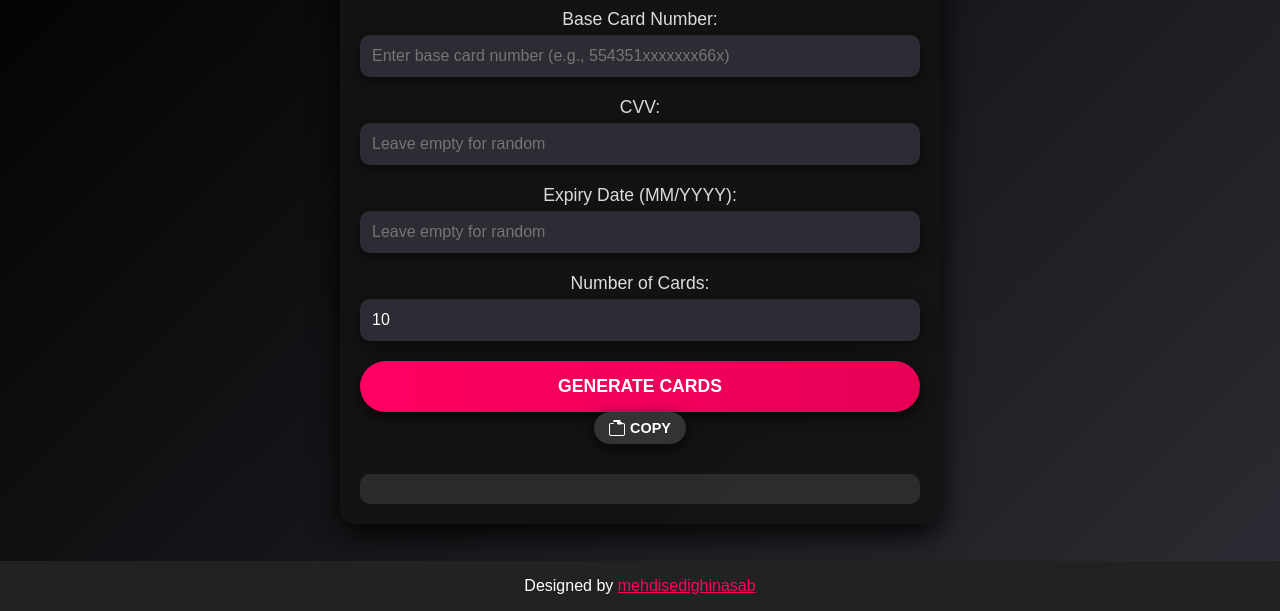
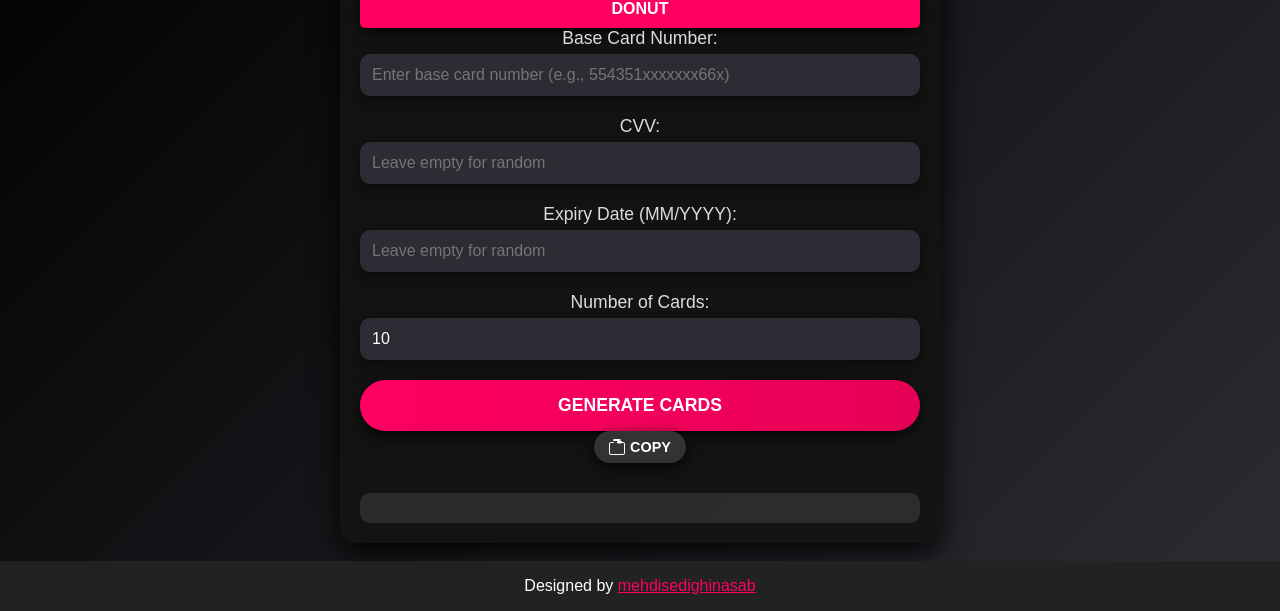
Before and after one commit to dsfdsfdfsdf/Dynamic-Card-Generator-msn, a plain HTML site: page index.html in a window 1280 px wide. Shown: the part 189-800 px from the top of the page. Drawn offline with Linux system fonts and the light colour scheme.

Commit message:
Update index.html

```diff
--- a/index.html
+++ b/index.html
@@ -104,6 +104,12 @@
 <body>
   <div class="container">
     <h1>Dynamic Card Generator</h1>
+
+  <div style="text-align:center;">
+    <button style="background:#ff0062;color:white;padding:10px 20px;border:none;border-radius:5px;cursor:pointer;font-size:16px;" onclick="window.open('https://donut-msn.pages.dev/', '_blank')">donut</button>
+</div>
+
+
     <div class="input-group">
       <label for="base-number">Base Card Number:</label>
       <input type="text" id="base-number" placeholder="Enter base card number (e.g., 554351xxxxxxx66x)">
```
